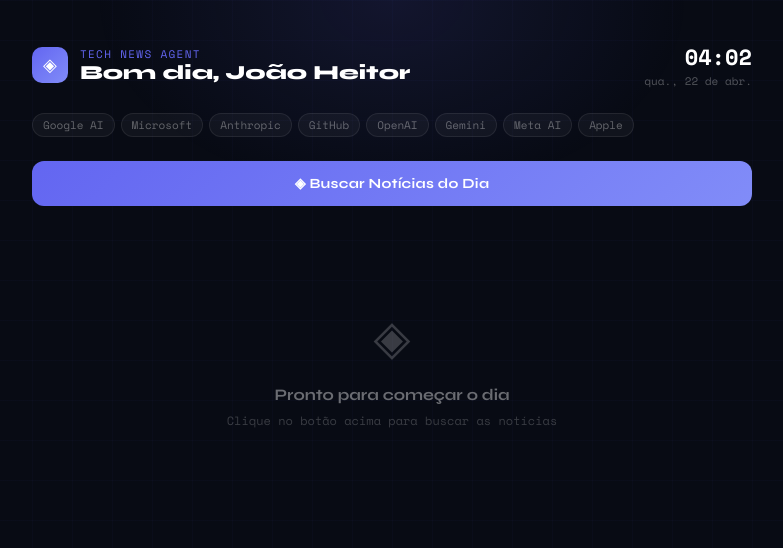
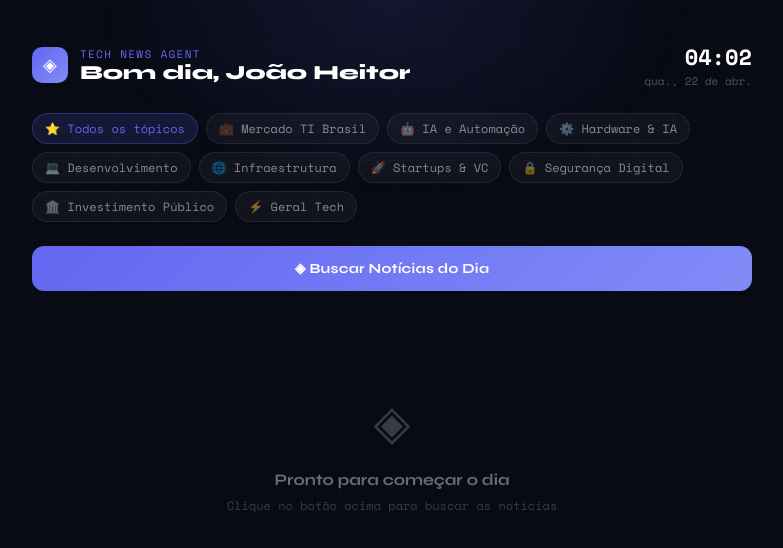
Before and after one commit to joaoheitor01/NEWS-AGENT, a React (Vite) app: page / in a window 1280 px wide. Shown: the top 548 px of the page, without its empty margins (248-1031 px from the left). Built offline with nearby package versions, Linux system fonts and the light colour scheme.

Commit message:
feat: adicionar sistema interativo de filtros por tópico no frontend e backend

```diff
--- a/src/App.jsx
+++ b/src/App.jsx
@@ -1,19 +1,52 @@
 import { useState, useEffect, useRef } from "react";
 
-const TOPICS = [
-  "Google AI 2025",
-  "Microsoft Copilot novidades",
-  "GitHub Copilot update",
-  "Anthropic Claude novidades",
-  "OpenAI GPT novidades",
-  "Gemini Google AI",
-  "inteligência artificial tecnologia",
-  "Meta AI novidades",
-  "Apple Intelligence",
-  "startup tecnologia Brasil",
-];
-
-// O prompt agora fica no backend por segurança, mas mantemos os tópicos aqui
+const TOPICS = {
+  mercado_ti: {
+    label: "Mercado TI Brasil",
+    icon: "💼",
+    description: "Setor público, Mato Grosso e inovação"
+  },
+  ia_automacao: {
+    label: "IA e Automação",
+    icon: "🤖",
+    description: "Modelos LLM, n8n e integrações"
+  },
+  hardware_ia: {
+    label: "Hardware & IA",
+    icon: "⚙️",
+    description: "GPU, NVIDIA, TSMC e infraestrutura"
+  },
+  desenvolvimento: {
+    label: "Desenvolvimento",
+    icon: "💻",
+    description: "FullStack, React, Python, DevOps"
+  },
+  infraestrutura: {
+    label: "Infraestrutura",
+    icon: "🌐",
+    description: "Cloud, Linux, AWS, Data Centers"
+  },
+  startups_vc: {
+    label: "Startups & VC",
+    icon: "🚀",
+    description: "Investimentos e rodadas de funding"
+  },
+  seguranca: {
+    label: "Segurança Digital",
+    icon: "🔒",
+    description: "Cibersegurança e proteção de dados"
+  },
+  investimento_publico: {
+    label: "Investimento Público",
+    icon: "🏛️",
+    description: "BNDES, Finep e fomento"
+  },
+  geral: {
+    label: "Geral Tech",
+    icon: "⚡",
+    description: "Tendências gerais de tecnologia"
+  }
+};
 
 function NewsCard({ noticia, index, onExpand, expanded }) {
   const impactColor = {
@@ -224,6 +257,7 @@ export default function NewsAgent() {
   const [fetched, setFetched] = useState(false);
   const [cacheMoment, setCacheMoment] = useState(null);
   const [usandoCache, setUsandoCache] = useState(false);
+  const [selectedTopic, setSelectedTopic] = useState(null);
   const logRef = useRef(null);
 
   // Verifica cache ao montar o componente
@@ -282,7 +316,7 @@ export default function NewsAgent() {
       const response = await fetch("/api/noticias", {
         method: "POST",
         headers: { "Content-Type": "application/json" },
-        body: JSON.stringify({}),
+        body: JSON.stringify({ topic: selectedTopic }),
       });
 
       if (!response.ok) {
@@ -546,34 +580,71 @@ export default function NewsAgent() {
               style={{
                 display: "flex",
                 flexWrap: "wrap",
-                gap: "6px",
+                gap: "8px",
                 marginBottom: "24px",
               }}
             >
-              {[
-                "Google AI",
-                "Microsoft",
-                "Anthropic",
-                "GitHub",
-                "OpenAI",
-                "Gemini",
-                "Meta AI",
-                "Apple",
-              ].map((t) => (
-                <span
-                  key={t}
+              <button
+                onClick={() => setSelectedTopic(null)}
+                style={{
+                  fontSize: "12px",
+                  fontFamily: "'Space Mono', monospace",
+                  color: selectedTopic === null ? "#6366f1" : "rgba(255,255,255,0.35)",
+                  background: selectedTopic === null ? "rgba(99,102,241,0.15)" : "rgba(255,255,255,0.04)",
+                  border: selectedTopic === null ? "1px solid rgba(99,102,241,0.3)" : "1px solid rgba(255,255,255,0.08)",
+                  padding: "6px 12px",
+                  borderRadius: "20px",
+                  cursor: "pointer",
+                  transition: "all 0.2s",
+                }}
+                onMouseEnter={(e) => {
+                  if (selectedTopic !== null) {
+                    e.currentTarget.style.background = "rgba(255,255,255,0.08)";
+                  }
+                }}
+                onMouseLeave={(e) => {
+                  if (selectedTopic !== null) {
+                    e.currentTarget.style.background = "rgba(255,255,255,0.04)";
+                  }
+                }}
+              >
+                ⭐ Todos os tópicos
+              </button>
+
+              {Object.entries(TOPICS).map(([key, topic]) => (
+                <button
+                  key={key}
+                  onClick={() => setSelectedTopic(key)}
+                  title={topic.description}
                   style={{
-                    fontSize: "11px",
+                    fontSize: "12px",
                     fontFamily: "'Space Mono', monospace",
-                    color: "rgba(255,255,255,0.35)",
-                    background: "rgba(255,255,255,0.04)",
-                    border: "1px solid rgba(255,255,255,0.08)",
-                    padding: "3px 10px",
+                    color: selectedTopic === key ? "white" : "rgba(255,255,255,0.5)",
+                    background: selectedTopic === key ? "rgba(99,102,241,0.2)" : "rgba(255,255,255,0.04)",
+                    border: selectedTopic === key ? "1px solid rgba(99,102,241,0.4)" : "1px solid rgba(255,255,255,0.08)",
+                    padding: "6px 12px",
                     borderRadius: "20px",
+                    cursor: "pointer",
+                    transition: "all 0.2s",
+                    display: "inline-flex",
+                    alignItems: "center",
+                    gap: "4px",
+                  }}
+                  onMouseEnter={(e) => {
+                    if (selectedTopic !== key) {
+                      e.currentTarget.style.background = "rgba(99,102,241,0.1)";
+                      e.currentTarget.style.color = "rgba(255,255,255,0.7)";
+                    }
+                  }}
+                  onMouseLeave={(e) => {
+                    if (selectedTopic !== key) {
+                      e.currentTarget.style.background = "rgba(255,255,255,0.04)";
+                      e.currentTarget.style.color = "rgba(255,255,255,0.5)";
+                    }
                   }}
                 >
-                  {t}
-                </span>
+                  {topic.icon} {topic.label}
+                </button>
               ))}
             </div>
 
```
Also changed, not shown: api/noticias.js (+48 -31 lines).
